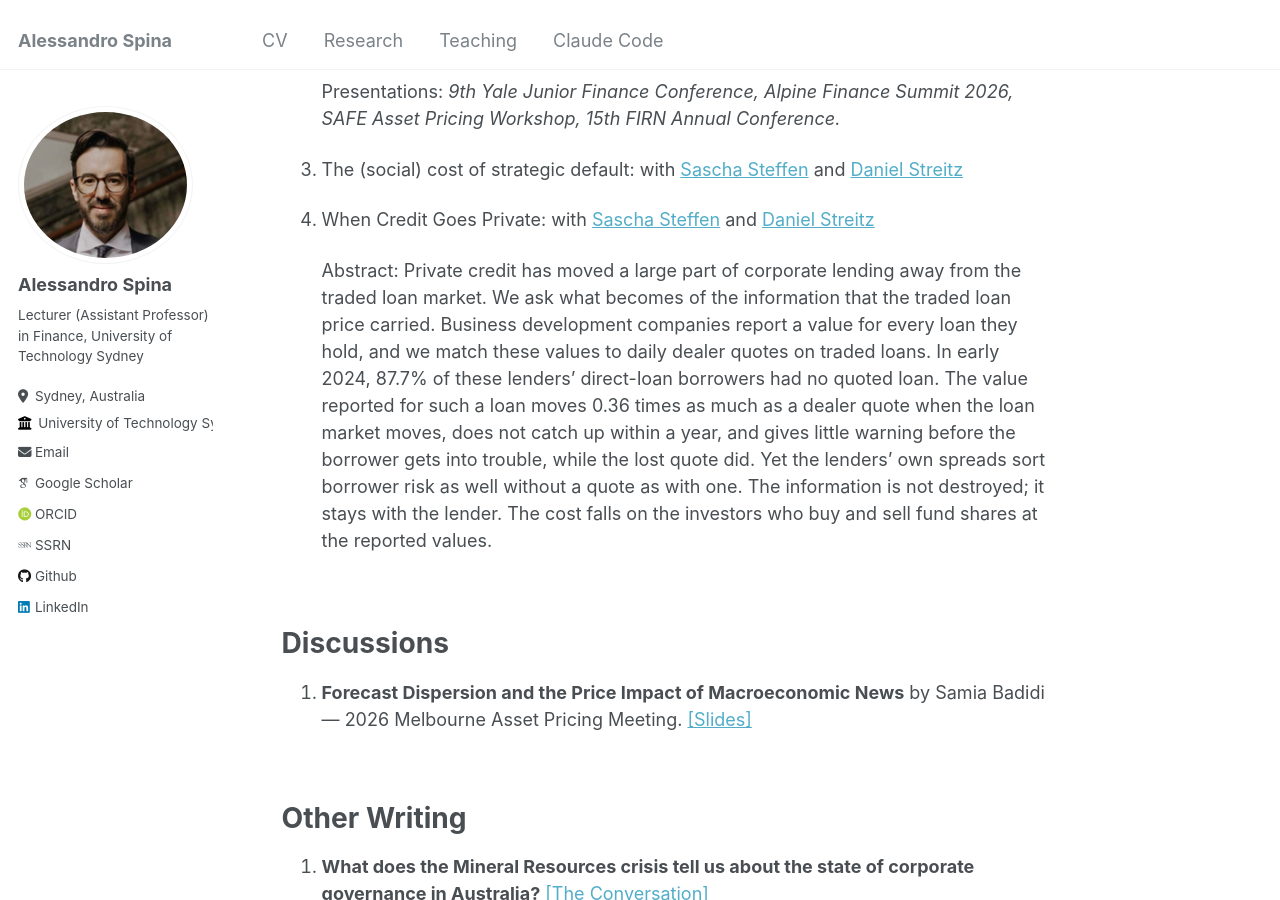
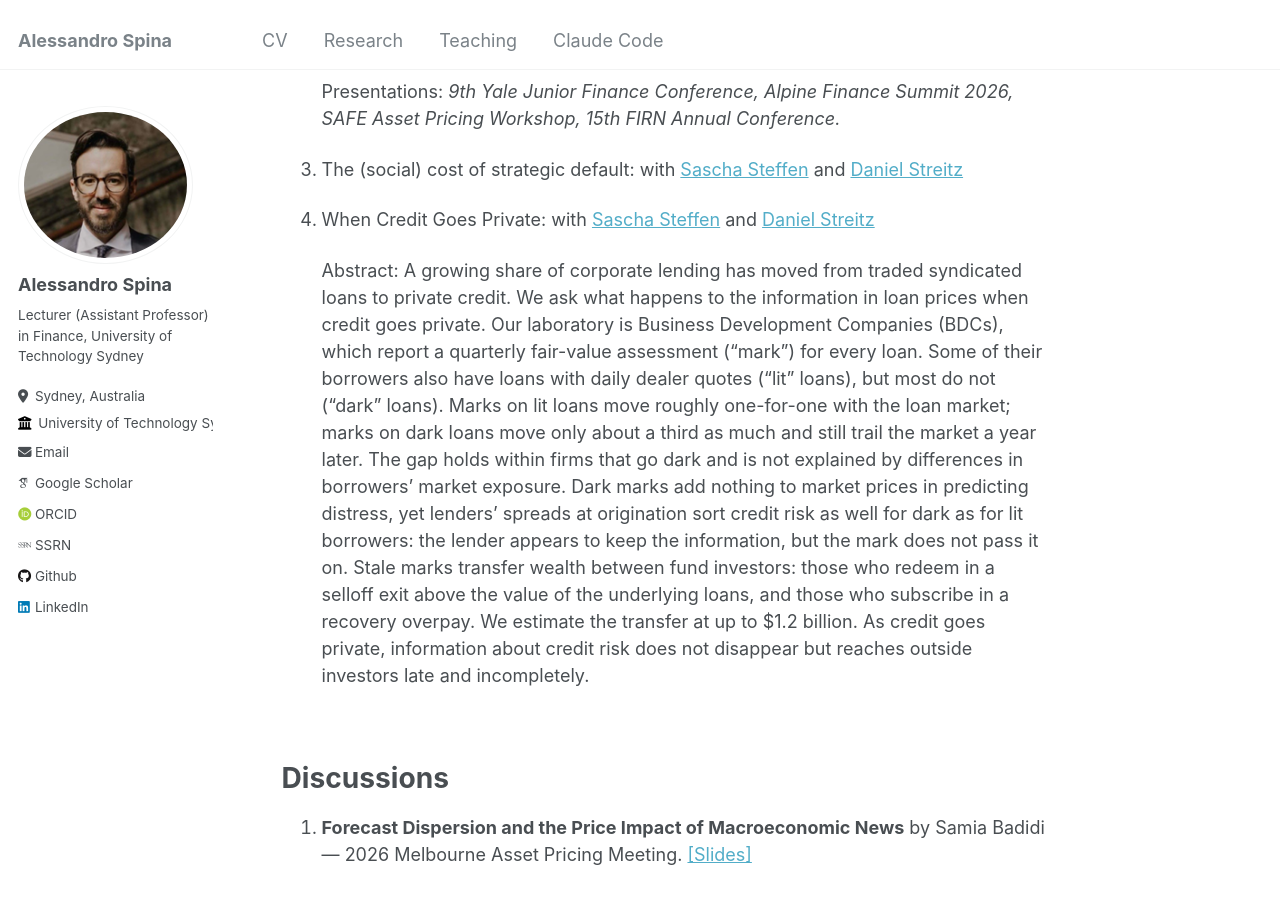
Before and after one commit to aspi6246/aspi6246.github.io, a Jekyll site: the page built from _pages/about.md, in a window 1280 px wide and 900 px high, scrolled down 1696 px. Built offline with Jekyll 4.4.1, drawn with Linux system fonts in a browser that asks for light colours; some web fonts are replaced.

Commit message:
Update homepage abstract for "When Credit Goes Private"
Co-Authored-By: Claude Opus 4.7 <noreply@anthropic.com>

```diff
--- a/_pages/about.md
+++ b/_pages/about.md
@@ -43,7 +43,7 @@ Working Papers
 
 4. When Credit Goes Private: with [Sascha Steffen](https://www.sascha-steffen.de/) and [Daniel Streitz](https://sites.google.com/site/streitzdaniel/)
 
-    Abstract: Private credit has moved a large part of corporate lending away from the traded loan market. We ask what becomes of the information that the traded loan price carried. Business development companies report a value for every loan they hold, and we match these values to daily dealer quotes on traded loans. In early 2024, 87.7% of these lenders’ direct-loan borrowers had no quoted loan. The value reported for such a loan moves 0.36 times as much as a dealer quote when the loan market moves, does not catch up within a year, and gives little warning before the borrower gets into trouble, while the lost quote did. Yet the lenders’ own spreads sort borrower risk as well without a quote as with one. The information is not destroyed; it stays with the lender. The cost falls on the investors who buy and sell fund shares at the reported values.
+    Abstract: A growing share of corporate lending has moved from traded syndicated loans to private credit. We ask what happens to the information in loan prices when credit goes private. Our laboratory is Business Development Companies (BDCs), which report a quarterly fair-value assessment ("mark") for every loan. Some of their borrowers also have loans with daily dealer quotes ("lit" loans), but most do not ("dark" loans). Marks on lit loans move roughly one-for-one with the loan market; marks on dark loans move only about a third as much and still trail the market a year later. The gap holds within firms that go dark and is not explained by differences in borrowers' market exposure. Dark marks add nothing to market prices in predicting distress, yet lenders' spreads at origination sort credit risk as well for dark as for lit borrowers: the lender appears to keep the information, but the mark does not pass it on. Stale marks transfer wealth between fund investors: those who redeem in a selloff exit above the value of the underlying loans, and those who subscribe in a recovery overpay. We estimate the transfer at up to $1.2 billion. As credit goes private, information about credit risk does not disappear but reaches outside investors late and incompletely.
 
 <br>
 
```
